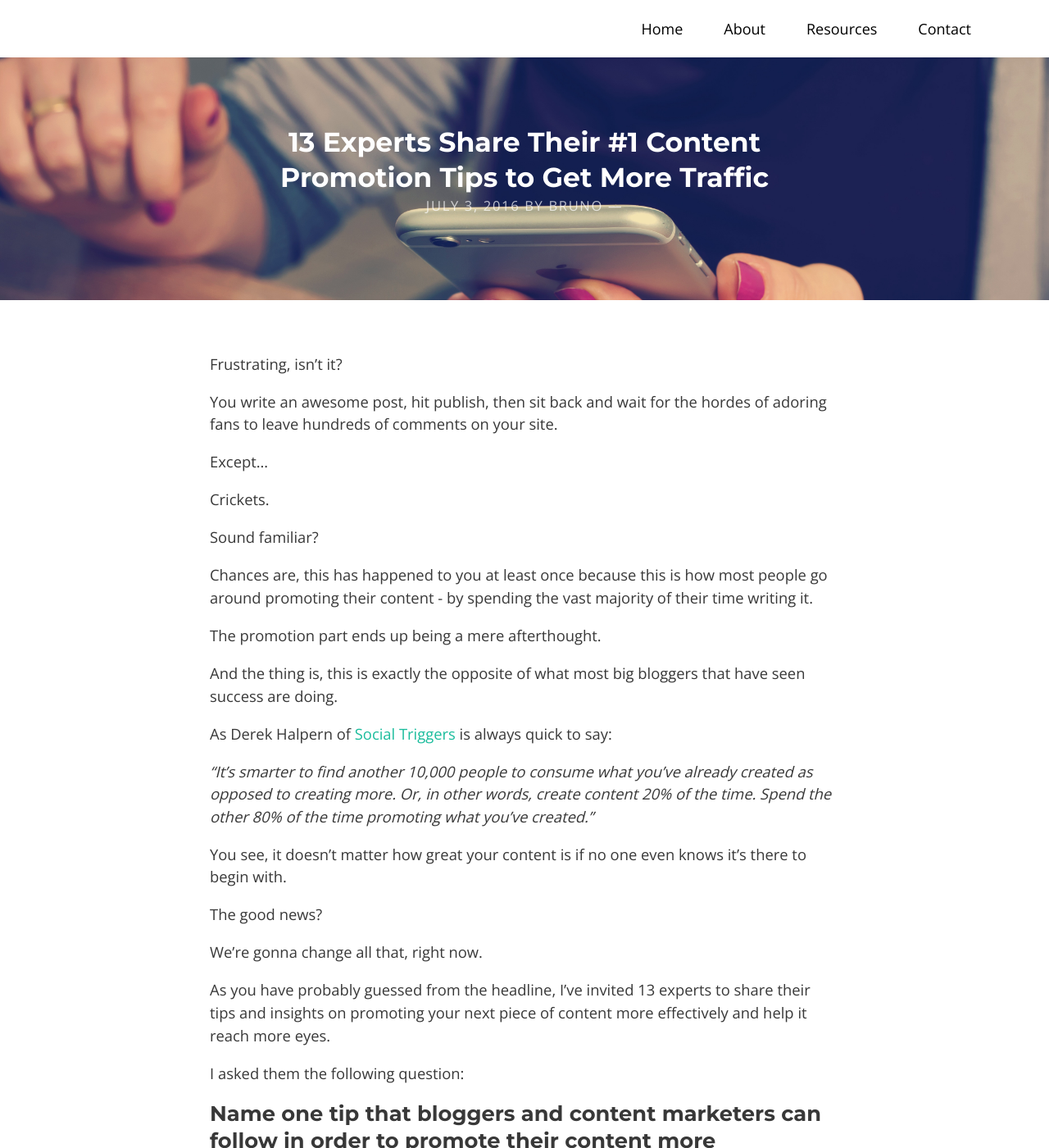
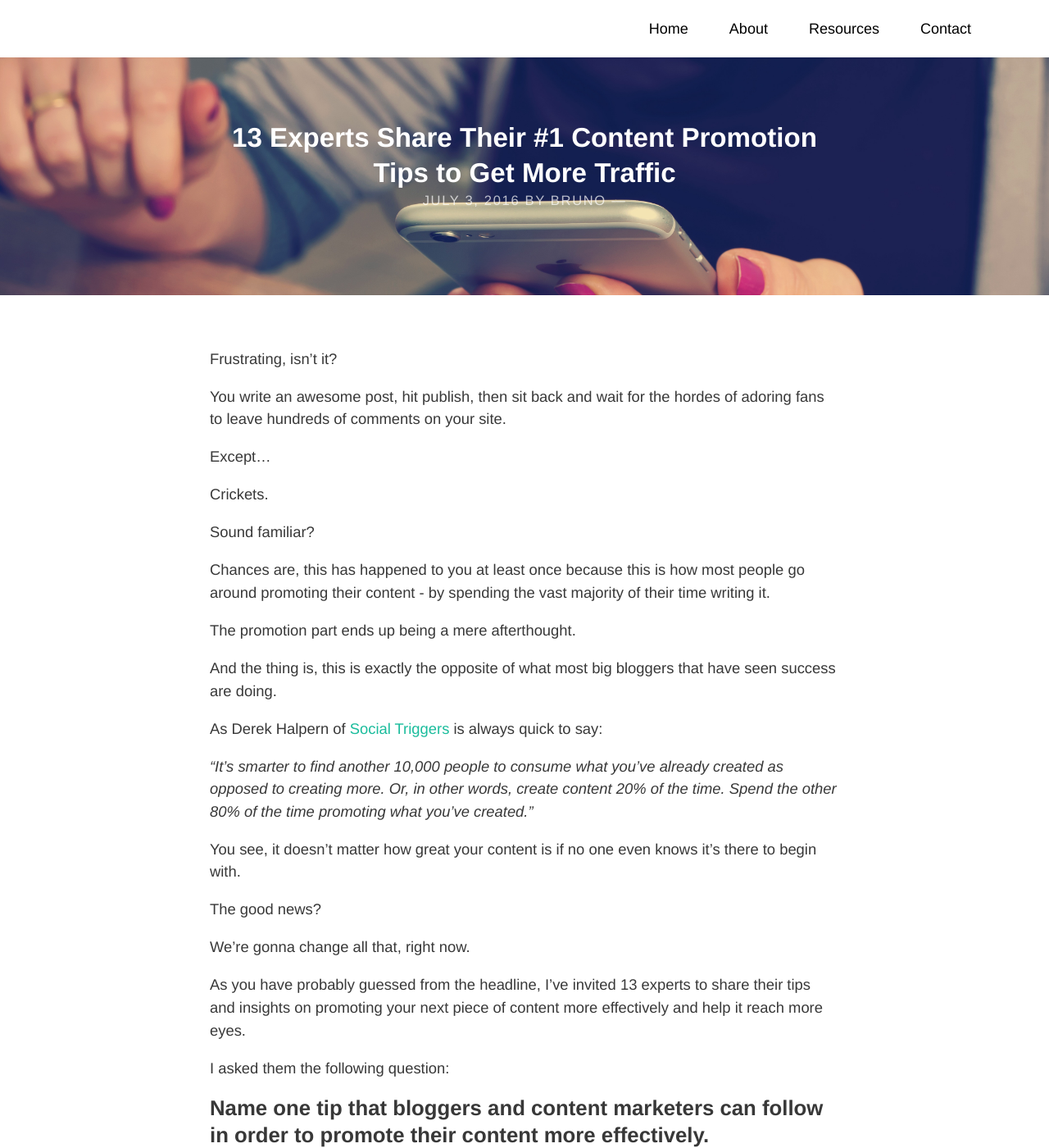
Before and after one commit to typeblogger/typeblogger.github.io, a Jekyll site: the page built from _posts/2016-7-3-how-to-promote-your-blog.md, in a window 1280 px wide and 1400 px high. Shown: the whole window at 82% size. Built offline with Jekyll 4.4.1, drawn with Linux system fonts in a browser that asks for light colours; comment, search, counter and statistics services are not loaded.

Commit message:
Update _variables.scss

```diff
--- a/_sass/base/_variables.scss
+++ b/_sass/base/_variables.scss
@@ -1,6 +1,6 @@
 // Typography
-$font-family-main: 'Open Sans', Helvetica, Arial, sans-serif;
-$font-family-headings: 'Montserrat', Helvetica, Arial, sans-serif;
+$font-family-main: 'Hind', Helvetica, Arial, sans-serif;
+$font-family-headings: 'Hind', Helvetica, Arial, sans-serif;
 $font-size: 1.15em;
 
 // Padding
```
